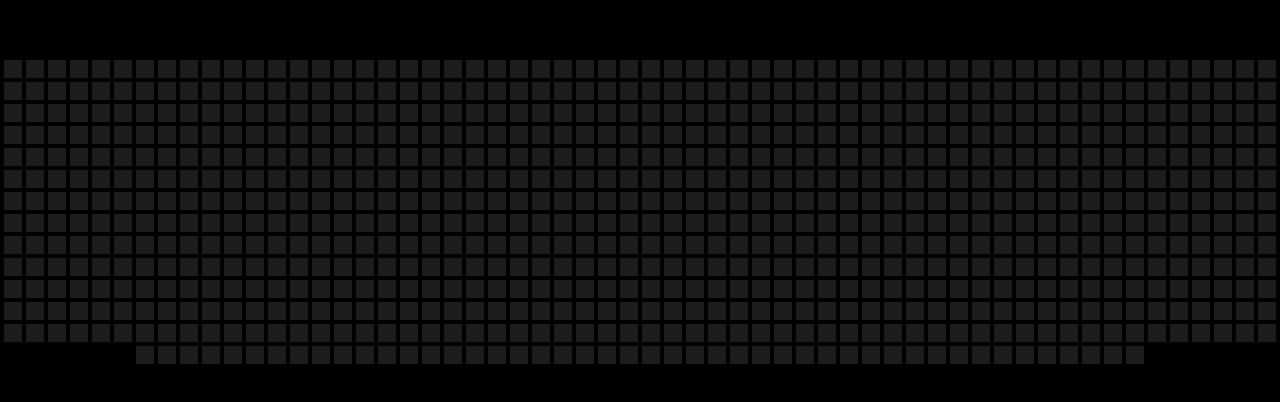
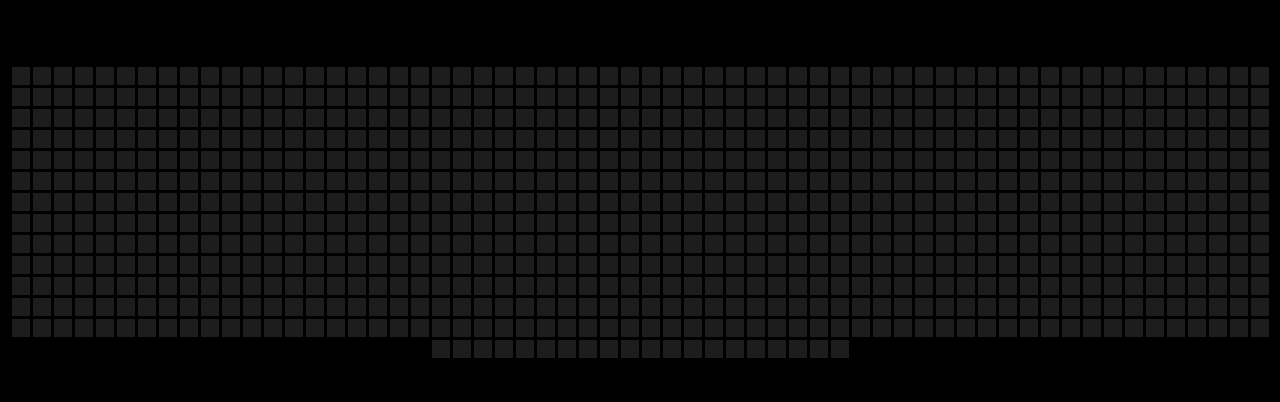
Before and after one commit to acciojob/Color-board-himaanshusingh, a website: page main.html in a window 1280 px wide. Shown: the part 188-590 px from the top of the page. Drawn offline with Linux system fonts and the light colour scheme.

Commit message:
created a submission

```diff
--- a/styles.css
+++ b/styles.css
@@ -10,8 +10,8 @@
   display: flex;
   flex-flow: row wrap;
   place-content: center;
-  gap: 2px;
-  padding: 2px;
+  gap: 1px;
+  padding: 1px;
   background-color: rgb(0, 0, 0);
 }
 .square {
```
